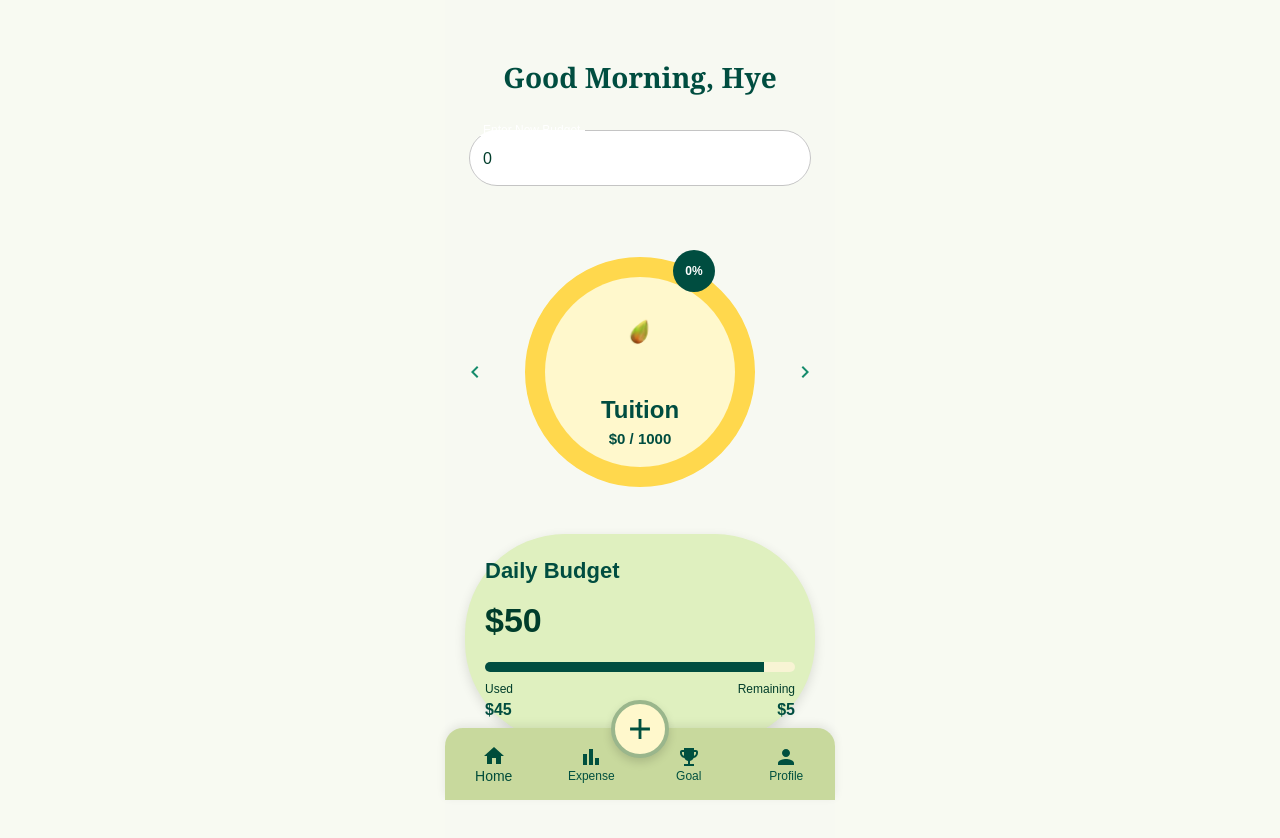
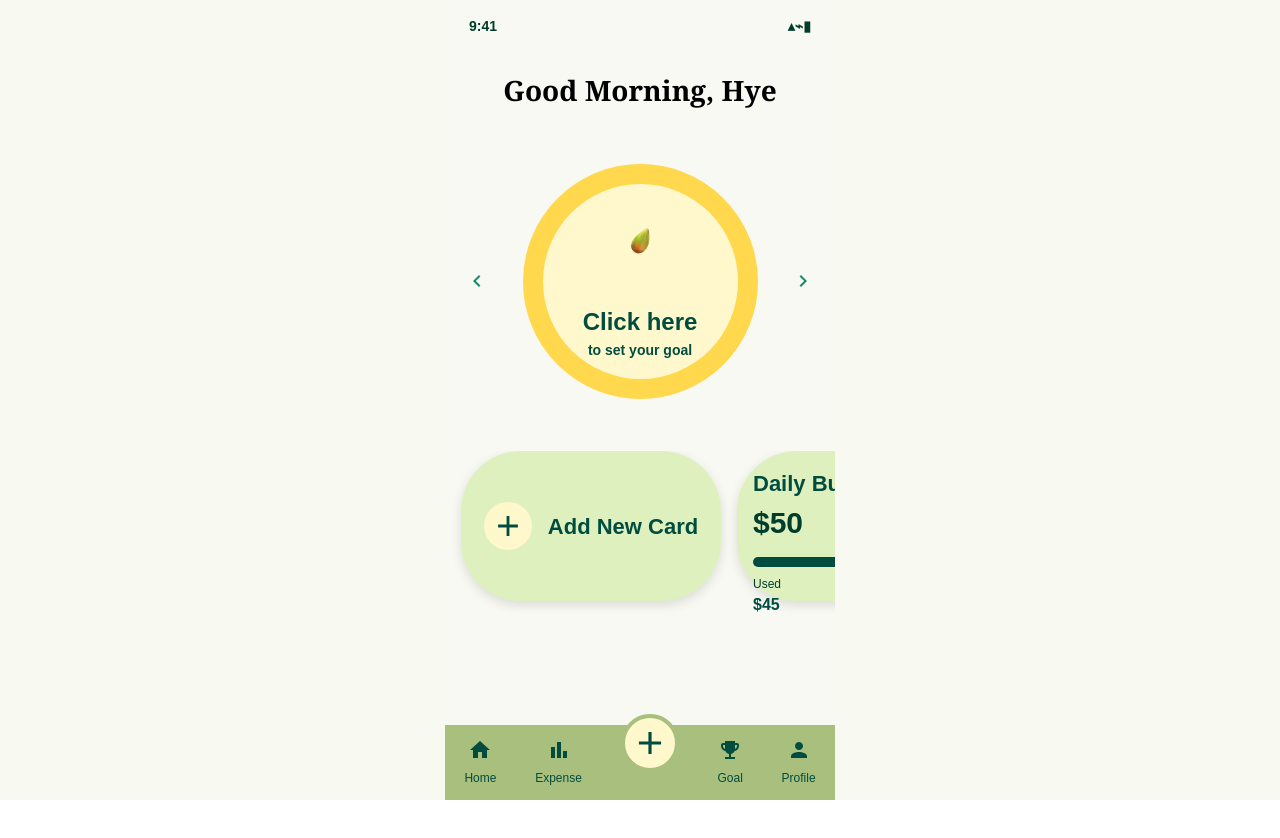
Before and after one commit to G4-Expense-Tracker/4G-Expense-Tracker, a React (Vite) app in the folder canopy-FRONTEND/: page /dashboard in a window 1280 px wide. After the commit the page ends 800 px from the top, so only its background shows below. Built offline with nearby package versions, Linux system fonts and the light colour scheme.

Commit message:
Fixing the dashboard component of typo of the dashboard page

```diff
--- a/canopy-FRONTEND/src/components/pages/dashboard/DashboardPage.jsx
+++ b/canopy-FRONTEND/src/components/pages/dashboard/DashboardPage.jsx
@@ -1,18 +1,23 @@
 import { useState } from "react";
+import { useNavigate } from "react-router-dom";
 
 import {
   Box,
   Typography,
   CircularProgress,
-  TextField,
   IconButton,
   LinearProgress,
+  Button,
 } from "@mui/material";
 
+import HomeIcon from "@mui/icons-material/Home";
+import BarChartIcon from "@mui/icons-material/BarChart";
+import EmojiEventsIcon from "@mui/icons-material/EmojiEvents";
+import PersonIcon from "@mui/icons-material/Person";
+import AddIcon from "@mui/icons-material/Add";
 import ChevronLeftIcon from "@mui/icons-material/ChevronLeft";
 import ChevronRightIcon from "@mui/icons-material/ChevronRight";
-
-import FooterNav from "../../Footer/FooterNav";
+import LocalCafeIcon from "@mui/icons-material/LocalCafe";
 
 import seed1 from "../dashboard/plants/seed1.png";
 import phase1 from "../dashboard/plants/phase1.png";
@@ -21,7 +26,16 @@ import phase3 from "../dashboard/plants/phase3.png";
 import phase4 from "../dashboard/plants/phase4.png";
 
 export default function DashboardPage() {
+  const navigate = useNavigate();
+
+  // These are demo goals for now.
   const [goals, setGoals] = useState([
+    {
+      title: "Click here",
+      subtitle: "to set your goal",
+      savedAmount: "",
+      targetAmount: "",
+    },
     {
       title: "Tuition",
       savedAmount: 0,
@@ -45,35 +59,21 @@ export default function DashboardPage() {
   ]);
 
   const [currentIndex, setCurrentIndex] = useState(0);
-
   const current = goals[currentIndex];
 
+  // This calculates the circle progress by itself.
   const progress =
     current.targetAmount > 0
       ? Math.min((current.savedAmount / current.targetAmount) * 100, 100)
       : 0;
 
+  // This changes the plant image based on the progress.
   function getPlantImage() {
     if (progress === 0) return seed1;
     if (progress < 40) return phase1;
     if (progress < 60) return phase2;
     if (progress < 85) return phase3;
     return phase4;
-  }
-
-  function handleBudgetChange(event) {
-    const newAmount = Number(event.target.value);
-
-    setGoals((prevGoals) =>
-      prevGoals.map((goal, index) =>
-        index === currentIndex
-          ? {
-              ...goal,
-              savedAmount: newAmount,
-            }
-          : goal
-      )
-    );
   }
 
   function nextGoal() {
@@ -97,36 +97,35 @@ export default function DashboardPage() {
         pb: 12,
       }}
     >
+      {/* top phone time */}
+      <Box
+        sx={{
+          display: "flex",
+          justifyContent: "space-between",
+          px: 3,
+          pt: 2,
+          fontWeight: 700,
+        }}
+      >
+        <Typography sx={{ fontSize: 14, fontWeight: 700 }}>9:41</Typography>
+        <Typography sx={{ fontSize: 14, fontWeight: 700 }}>▴⌁▮</Typography>
+      </Box>
+
+      {/* greeting */}
       <Typography
         sx={{
           textAlign: "center",
-          pt: 7,
+          mt: 4,
           fontSize: 28,
           fontWeight: 700,
-          color: "#004D40",
+          color: "#000",
           fontFamily: "Georgia, serif",
         }}
       >
         Good Morning, Hye
       </Typography>
 
-      <Box sx={{ px: 3, mt: 4 }}>
-        <TextField
-          fullWidth
-          type="number"
-          label="Enter New Budget"
-          value={current.savedAmount}
-          onChange={handleBudgetChange}
-          sx={{
-            bgcolor: "white",
-            borderRadius: 3,
-            "& .MuiOutlinedInput-root": {
-              borderRadius: 3,
-            },
-          }}
-        />
-      </Box>
-
+      {/* circle area */}
       <Box
         sx={{
           mt: 5,
@@ -138,11 +137,7 @@ export default function DashboardPage() {
       >
         <IconButton
           onClick={previousGoal}
-          sx={{
-            position: "absolute",
-            left: 10,
-            color: "#168C6C",
-          }}
+          sx={{ position: "absolute", left: 12, color: "#168C6C" }}
         >
           <ChevronLeftIcon />
         </IconButton>
@@ -157,21 +152,20 @@ export default function DashboardPage() {
             alignItems: "center",
           }}
         >
+          {/* yellow full circle */}
           <CircularProgress
             variant="determinate"
             value={100}
-            size={230}
+            size={235}
             thickness={4.5}
-            sx={{
-              color: "#FFD84D",
-              position: "absolute",
-            }}
+            sx={{ color: "#FFD84D", position: "absolute" }}
           />
 
+          {/* green automatic progress circle */}
           <CircularProgress
             variant="determinate"
             value={progress}
-            size={230}
+            size={235}
             thickness={4.5}
             sx={{
               color: "#004D40",
@@ -180,11 +174,13 @@ export default function DashboardPage() {
             }}
           />
 
+          {/* only show percent after user has amount */}
+          {current.targetAmount > 0 && (
             <Box
               sx={{
                 position: "absolute",
-              top: 8,
-              right: 55,
+                top: 10,
+                right: 50,
                 width: 42,
                 height: 42,
                 borderRadius: "50%",
@@ -200,11 +196,13 @@ export default function DashboardPage() {
             >
               {Math.round(progress)}%
             </Box>
+          )}
 
+          {/* inside circle */}
           <Box
             sx={{
-              width: 190,
-              height: 190,
+              width: 195,
+              height: 195,
               borderRadius: "50%",
               bgcolor: "#FFF8CC",
               display: "flex",
@@ -220,8 +218,8 @@ export default function DashboardPage() {
               src={getPlantImage()}
               alt="plant"
               sx={{
-                width: 90,
-                height: 90,
+                width: 95,
+                height: 95,
                 objectFit: "contain",
                 animation: "swing 2.5s ease-in-out infinite",
                 transformOrigin: "bottom center",
@@ -246,51 +244,96 @@ export default function DashboardPage() {
 
             <Typography
               sx={{
-                fontSize: 15,
+                fontSize: 14,
                 fontWeight: 700,
                 color: "#004D40",
               }}
             >
-              ${current.savedAmount} / {current.targetAmount}
+              {current.targetAmount > 0
+                ? `$${current.savedAmount} / ${current.targetAmount}`
+                : current.subtitle}
             </Typography>
           </Box>
         </Box>
 
         <IconButton
           onClick={nextGoal}
-          sx={{
-            position: "absolute",
-            right: 10,
-            color: "#168C6C",
-          }}
+          sx={{ position: "absolute", right: 12, color: "#168C6C" }}
         >
           <ChevronRightIcon />
         </IconButton>
       </Box>
 
+      {/* cards row */}
       <Box
         sx={{
-          mx: 2.5,
-          mt: 4,
-          p: 2.5,
-          borderRadius: 5,
+          mt: 5,
+          display: "flex",
+          gap: 2,
+          overflowX: "auto",
+          px: 2,
+          pb: 2,
+          "&::-webkit-scrollbar": {
+            display: "none",
+          },
+        }}
+      >
+        {/* add new card */}
+        <Box
+          sx={{
+            minWidth: 260,
+            height: 150,
+            borderRadius: 3,
             bgcolor: "#DFF0BF",
             boxShadow: "0px 4px 12px rgba(0,0,0,0.12)",
+            display: "flex",
+            alignItems: "center",
+            justifyContent: "center",
+            gap: 2,
+          }}
+        >
+          <Button
+            onClick={() => navigate("/goal")}
+            sx={{
+              minWidth: 48,
+              width: 48,
+              height: 48,
+              borderRadius: "50%",
+              bgcolor: "#FFF8CC",
+              color: "#004D40",
+              "&:hover": { bgcolor: "#FFF8CC" },
+            }}
+          >
+            <AddIcon sx={{ fontSize: 34 }} />
+          </Button>
+
+          <Typography sx={{ fontSize: 22, fontWeight: 700, color: "#004D40" }}>
+            Add New Card
+          </Typography>
+        </Box>
+
+        {/* daily budget card */}
+        <Box
+          sx={{
+            minWidth: 260,
+            height: 150,
+            borderRadius: 3,
+            bgcolor: "#DFF0BF",
+            boxShadow: "0px 4px 12px rgba(0,0,0,0.12)",
+            p: 2,
           }}
         >
           <Typography sx={{ color: "#004D40", fontWeight: 700, fontSize: 22 }}>
             Daily Budget
           </Typography>
 
-        <Typography sx={{ fontWeight: 800, fontSize: 34, mt: 1 }}>
-          $50
-        </Typography>
+          <Typography sx={{ fontWeight: 800, fontSize: 30 }}>$50</Typography>
 
           <LinearProgress
             variant="determinate"
             value={90}
             sx={{
-            mt: 2,
+              mt: 1.5,
               height: 10,
               borderRadius: 10,
               bgcolor: "#F8F4D4",
@@ -315,9 +358,145 @@ export default function DashboardPage() {
               </Typography>
             </Box>
           </Box>
+
+          {/* three dots */}
+          <Box sx={{ textAlign: "center", mt: 0.5 }}>
+            <Box component="span" sx={{ color: "#9AB46B", mx: 0.4 }}>
+              ●
+            </Box>
+            <Box component="span" sx={{ color: "#004D40", mx: 0.4 }}>
+              ●
+            </Box>
+            <Box component="span" sx={{ color: "#9AB46B", mx: 0.4 }}>
+              ●
+            </Box>
+          </Box>
         </Box>
 
-      <FooterNav />
+        {/* recent expense card */}
+        <Box
+          sx={{
+            minWidth: 260,
+            height: 150,
+            borderRadius: 3,
+            bgcolor: "#DFF0BF",
+            boxShadow: "0px 4px 12px rgba(0,0,0,0.12)",
+            p: 2,
+          }}
+        >
+          <Typography sx={{ color: "#004D40", fontWeight: 700, fontSize: 22 }}>
+            Recent Expense
+          </Typography>
+
+          <Box sx={{ display: "flex", alignItems: "center", gap: 1.5, mt: 2 }}>
+            <Box
+              sx={{
+                width: 40,
+                height: 40,
+                borderRadius: "50%",
+                bgcolor: "#9AB46B",
+                display: "flex",
+                justifyContent: "center",
+                alignItems: "center",
+                color: "white",
+              }}
+            >
+              <LocalCafeIcon />
+            </Box>
+
+            <Box>
+              <Typography sx={{ fontSize: 21, color: "#000" }}>
+                Starbucks
+              </Typography>
+
+              <Typography
+                sx={{
+                  mt: 0.5,
+                  px: 1,
+                  py: 0.3,
+                  borderRadius: 3,
+                  bgcolor: "#FFF8CC",
+                  fontSize: 13,
+                }}
+              >
+                Sun, April 7 | 6:00 am
+              </Typography>
+            </Box>
+          </Box>
+
+          {/* three dots */}
+          <Box sx={{ textAlign: "center", mt: 1.5 }}>
+            <Box component="span" sx={{ color: "#9AB46B", mx: 0.4 }}>
+              ●
+            </Box>
+            <Box component="span" sx={{ color: "#9AB46B", mx: 0.4 }}>
+              ●
+            </Box>
+            <Box component="span" sx={{ color: "#004D40", mx: 0.4 }}>
+              ●
+            </Box>
+          </Box>
+        </Box>
+      </Box>
+
+      {/* footer nav */}
+      <Box
+        sx={{
+          width: "100%",
+          maxWidth: 390,
+          height: 75,
+          bgcolor: "#A8BF7D",
+          position: "fixed",
+          bottom: 0,
+          left: "50%",
+          transform: "translateX(-50%)",
+          display: "flex",
+          justifyContent: "space-around",
+          alignItems: "center",
+          zIndex: 10,
+        }}
+      >
+        <Box onClick={() => navigate("/main")} sx={{ textAlign: "center" }}>
+          <HomeIcon sx={{ color: "#004D40" }} />
+          <Typography sx={{ fontSize: 12, color: "#004D40" }}>Home</Typography>
+        </Box>
+
+        <Box onClick={() => navigate("/expense")} sx={{ textAlign: "center" }}>
+          <BarChartIcon sx={{ color: "#004D40" }} />
+          <Typography sx={{ fontSize: 12, color: "#004D40" }}>
+            Expense
+          </Typography>
+        </Box>
+
+        <Box
+          onClick={() => navigate("/goal")}
+          sx={{
+            width: 58,
+            height: 58,
+            borderRadius: "50%",
+            bgcolor: "#FFF8CC",
+            border: "4px solid #A8BF7D",
+            display: "flex",
+            justifyContent: "center",
+            alignItems: "center",
+            mt: -5,
+          }}
+        >
+          <AddIcon sx={{ fontSize: 38, color: "#004D40" }} />
+        </Box>
+
+        <Box onClick={() => navigate("/goal")} sx={{ textAlign: "center" }}>
+          <EmojiEventsIcon sx={{ color: "#004D40" }} />
+          <Typography sx={{ fontSize: 12, color: "#004D40" }}>Goal</Typography>
+        </Box>
+
+        <Box onClick={() => navigate("/profile")} sx={{ textAlign: "center" }}>
+          <PersonIcon sx={{ color: "#004D40" }} />
+          <Typography sx={{ fontSize: 12, color: "#004D40" }}>
+            Profile
+          </Typography>
+        </Box>
+      </Box>
     </Box>
   );
 }
```
Lines whose indentation alone changed are shown as unchanged.
